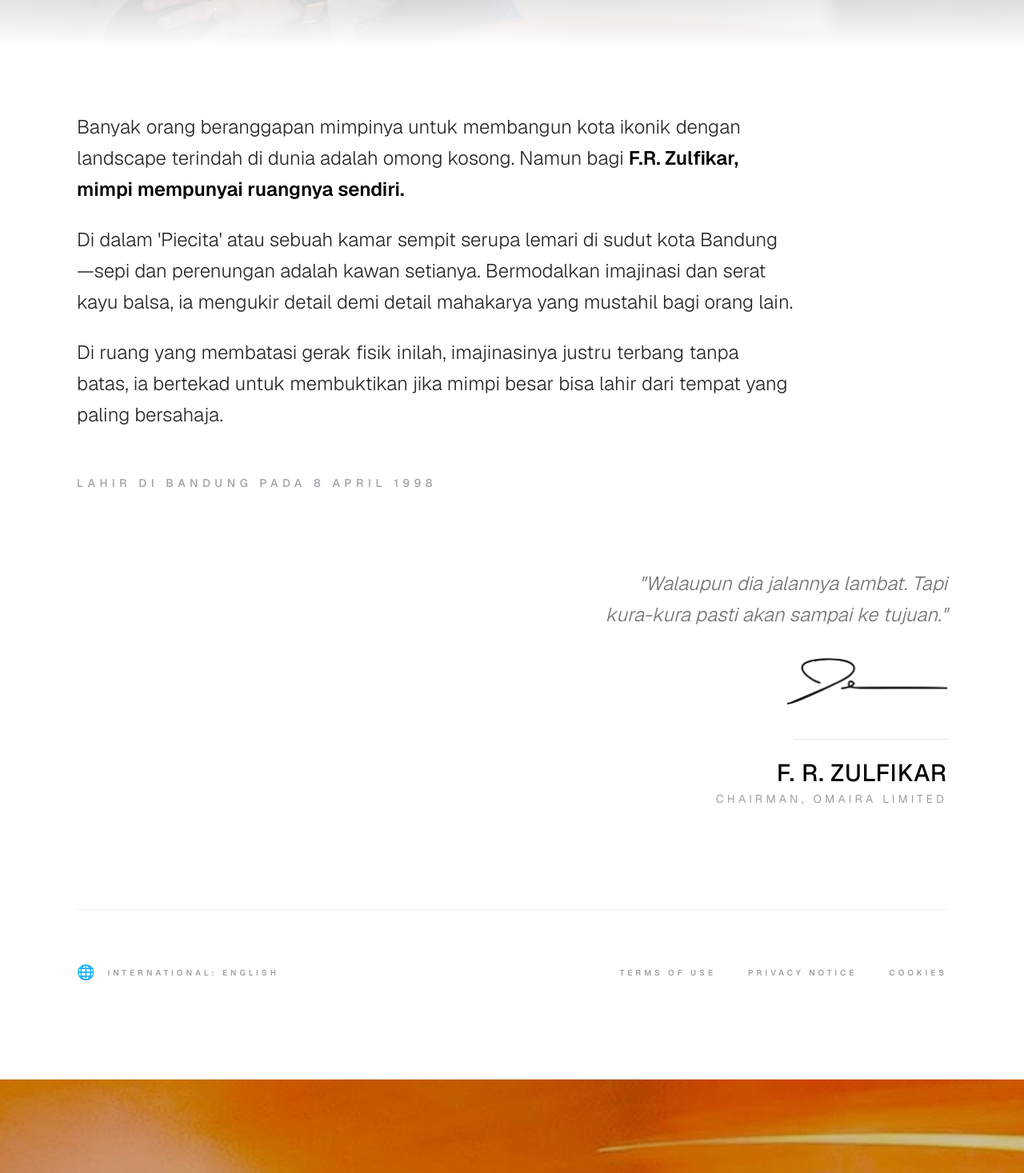
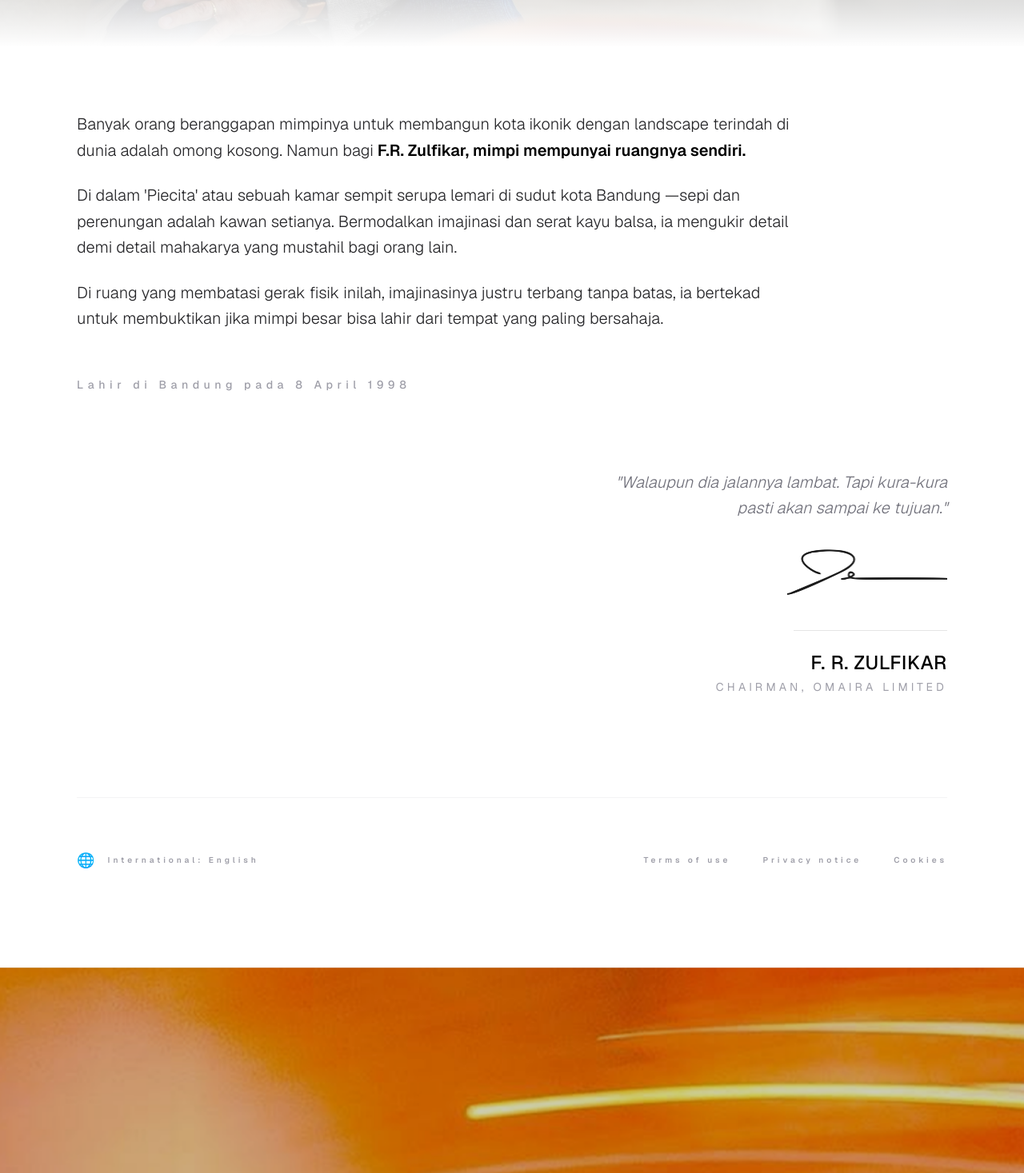
Before and after one commit to karnaufal/fai-portofolio, a Next.js app: page /about in a window 1280 px wide. Shown: the part 3501-4968 px from the top of the page at 80% size. Built offline with nearby package versions, Linux system fonts and the light colour scheme.

Commit message:
adjustment: adalah pokoknya

```diff
--- a/app/about/page.tsx
+++ b/app/about/page.tsx
@@ -125,11 +125,6 @@ export default function AboutPage() {
                     />
                     {/* Gradient overlay buat transisi teks yang lebih smooth */}
                     <div className="absolute inset-0 bg-gradient-to-t from-white via-transparent to-transparent"></div>
-
-                    {/* Watermark Tahun */}
-                    <div className="absolute -left-16 bottom-10 text-[15rem] md:text-[20rem] font-black text-black/5 select-none z-0">
-                        1998
-                    </div>
                 </div>
 
                 {/* Content Area */}
@@ -137,7 +132,7 @@ export default function AboutPage() {
 
                     {/* Deskripsi Narasi 'Piecita' */}
                     <div className="max-w-4xl space-y-10">
-                        <div className="space-y-6 text-xl md:text-2xl font-light leading-relaxed text-zinc-800">
+                        <div className="space-y-6 text-xl md:text-1xl font-light leading-relaxed text-zinc-800">
                             <p>
                                 Banyak orang beranggapan mimpinya untuk membangun kota ikonik dengan landscape terindah di dunia adalah omong kosong. Namun bagi <span className="font-semibold text-black">F.R. Zulfikar, mimpi mempunyai ruangnya sendiri.</span>
                             </p>
@@ -151,7 +146,7 @@ export default function AboutPage() {
 
                         {/* Tempat & Tanggal Lahir */}
                         <div className="pt-4">
-                            <p className="text-sm tracking-[0.4em] uppercase text-zinc-400 font-medium">
+                            <p className="text-sm tracking-[0.4em] sentence case text-zinc-400 font-medium">
                                 Lahir di Bandung pada 8 April 1998
                             </p>
                         </div>
@@ -160,7 +155,7 @@ export default function AboutPage() {
                     {/* Quotes, Signature, & Name (Aligned Right) */}
                     <div className="self-end flex flex-col items-end text-right space-y-8 mt-24 max-w-md">
                         <div className="italic text-zinc-500 font-light space-y-6">
-                            <p className="text-xl md:text-2xl leading-relaxed">
+                            <p className="text-xl md:text-1xl leading-relaxed">
                                 &quot;Walaupun dia jalannya lambat. Tapi kura-kura pasti akan sampai ke tujuan.&quot;
                             </p>
                             <div className="flex justify-end">
@@ -178,14 +173,14 @@ export default function AboutPage() {
 
                         <div className="space-y-1">
                             <div className="h-[1px] w-48 bg-black/10 mb-6 ml-auto"></div>
-                            <p className="text-3xl font-medium tracking-wide text-black uppercase">F. R. Zulfikar</p>
+                            <p className="text-2xl font-medium tracking-wide text-black uppercase">F. R. Zulfikar</p>
                             <p className="text-sm text-zinc-400 tracking-[0.3em] uppercase">Chairman, Omaira Limited</p>
                         </div>
                     </div>
 
                     {/* Formal Footer */}
                     <div className="w-full pt-16 border-t border-zinc-100 mt-32">
-                        <div className="flex flex-col md:flex-row justify-between items-center gap-8 text-[10px] tracking-[0.4em] uppercase text-zinc-400 font-semibold pb-10">
+                        <div className="flex flex-col md:flex-row justify-between items-center gap-8 text-[10px] tracking-[0.4em] capitalized text-zinc-400 font-semibold pb-10">
                             <div className="flex items-center gap-3 group cursor-pointer">
                                 <span className="text-lg">🌐</span>
                                 <span className="group-hover:text-black transition-colors">International: English</span>
```
